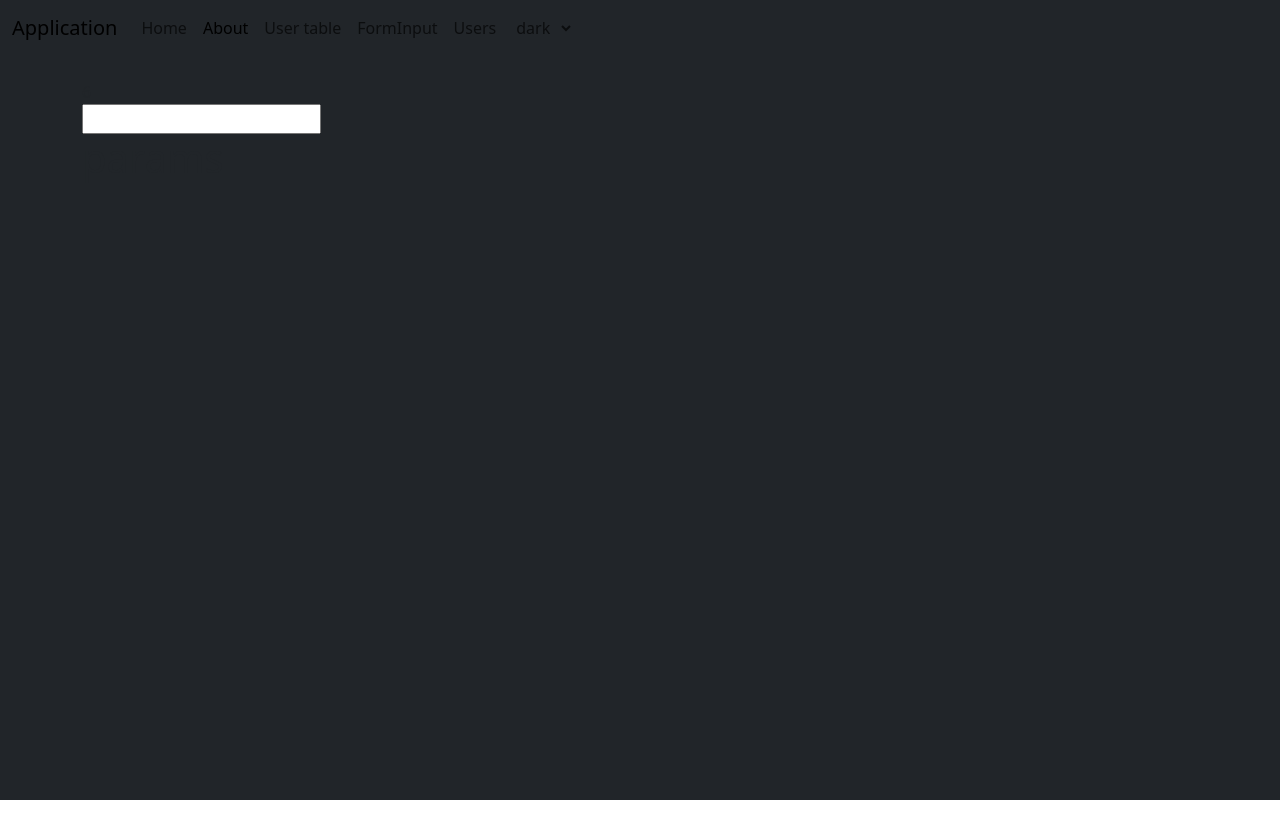
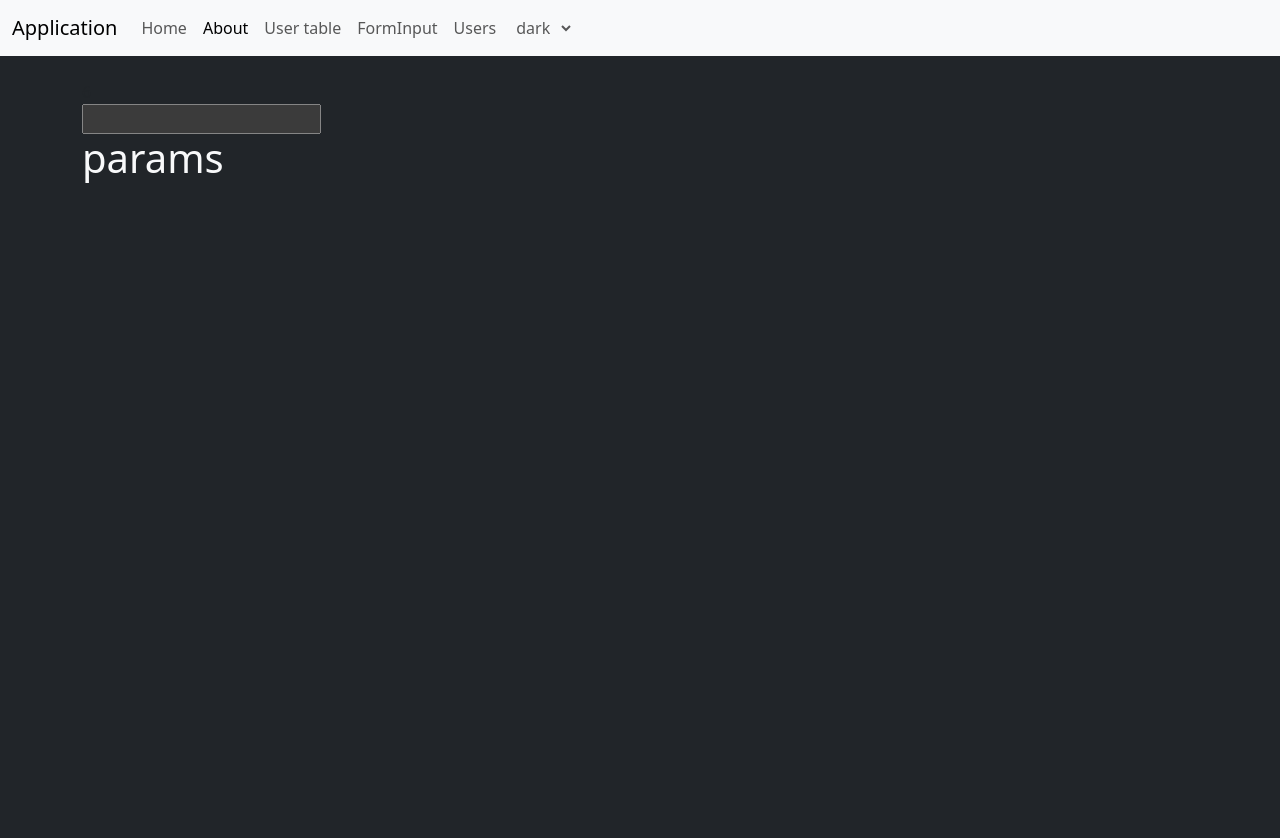
Before and after one commit to arifinlenna/react-basic-fundamental, a React (Create React App) app: page /about in a window 1280 px wide. Shown: the top 838 px of the page. Before the commit the page ends 800 px from the top, so only its background shows below. Built offline with nearby package versions, Linux system fonts and the light colour scheme.

Commit message:
custom darkmode

```diff
--- a/src/components/Navbar.jsx
+++ b/src/components/Navbar.jsx
@@ -12,9 +12,9 @@ export default function Navbar(props) {
         setTheme(e.target.value)
     }
     return (
-        <>
-            <div className={"vh-100 " + (getThemes === 'dark' ? 'bg-dark' : 'bg-light')}>
-                <nav className="navbar navbar-expand-lg">
+        <div>
+            <div className={"h-100 " + (getThemes === 'dark' ? 'bg-dark' : 'bg-light')}>
+                <nav className="navbar navbar-expand-lg bg-body-tertiary">
                     <div className="container-fluid">
                         <NavLink className="navbar-brand" to={"/"}>Application</NavLink>
                         <button className="navbar-toggler" type="button" data-bs-toggle="collapse" data-bs-target="#navbarNavAltMarkup" aria-controls="navbarNavAltMarkup" aria-expanded="false" aria-label="Toggle navigation">
@@ -35,12 +35,12 @@ export default function Navbar(props) {
                         </div>
                     </div>
                 </nav>
-                <div>
-                    <div className="py-4">
+                <div style={{ minHeight: '100vh' }}>
+                    <div className="py-4" data-bs-theme={getThemes}>
                         {props.children}
                     </div>
                 </div>
             </div>
-        </>
+        </div>
     )
 }
--- a/src/views/About.jsx
+++ b/src/views/About.jsx
@@ -1,5 +1,5 @@
 import React, { useEffect } from 'react'
-import {authUser, loadingState,textState} from '../store'
+import {authUser, getTheme, loadingState,textState} from '../store'
 import { useRecoilState, useRecoilValue } from 'recoil';
 
 export default function About() {
@@ -9,6 +9,7 @@ export default function About() {
     const onChange = (event) => {
         setText(event.target.value);
     };
+    const getThemes = useRecoilValue(getTheme)
 
     function loadingTimeout(params) {
         setLoading(true)
@@ -20,14 +21,14 @@ export default function About() {
     },[])
 
     return(
-        <div className='container'>
+        <div className='container' data-bs-theme={getThemes}>
             {authUserData}
             <br/>
             <input type="text" value={text} onChange={onChange} />
             {
-                loading === false ? <div>loading....</div> : <h1>params</h1>
+                loading === false ? <div className={(getThemes === 'dark' ?'text-light': 'text-dark' )}>loading....</div> : <h1 className={(getThemes === 'dark' ?'text-light': 'text-dark' )}>params</h1>
             }
-            {text}
+            <p className={(getThemes === 'dark' ?'text-light': 'text-dark' )}>{text}</p>
         </div>
     )
 }
--- a/src/views/FormInputFunction.jsx
+++ b/src/views/FormInputFunction.jsx
@@ -24,7 +24,7 @@ function FormInputFunction(params) {
 
     return(
         <>
-            <div className="p-4 ">
+            <div className="p-4">
                 <div className="row">
                     <div className="col-md-4">
                         <div className="card">
--- a/src/views/PostUser.jsx
+++ b/src/views/PostUser.jsx
@@ -1,10 +1,13 @@
 import React, { useContext } from 'react'
 import {PostContext} from './context/Post'
 import { NavLink } from 'react-router-dom';
+import { getTheme } from '../store';
+import { useRecoilValue } from 'recoil';
 
 
 export default function AuthenticatedUser() {
     const {Posts,Loading} = useContext(PostContext)
+    const getThemes = useRecoilValue(getTheme);
     function maxTitle(params) {
         return params.length > 18 ? params.slice(0,18) + '...' : params
     }
@@ -15,8 +18,8 @@ export default function AuthenticatedUser() {
                 {
                     Loading ? "Loading ..." :
                     Posts.map((post,index)=>(
-                        <div className="col-md-4 mb-3" key={index}>
-                            <div className="card bg-light-subtle">
+                        <div className="col-md-4 mb-3" data-bs-theme={getThemes} key={index}>
+                            <div className="card">
                                 <div className="card-body">
                                     <h5 className="card-title">{maxTitle(post.title)}</h5>
                                     <h6 className="card-subtitle mb-2 text-body-secondary">{post.userId}</h6>
```
